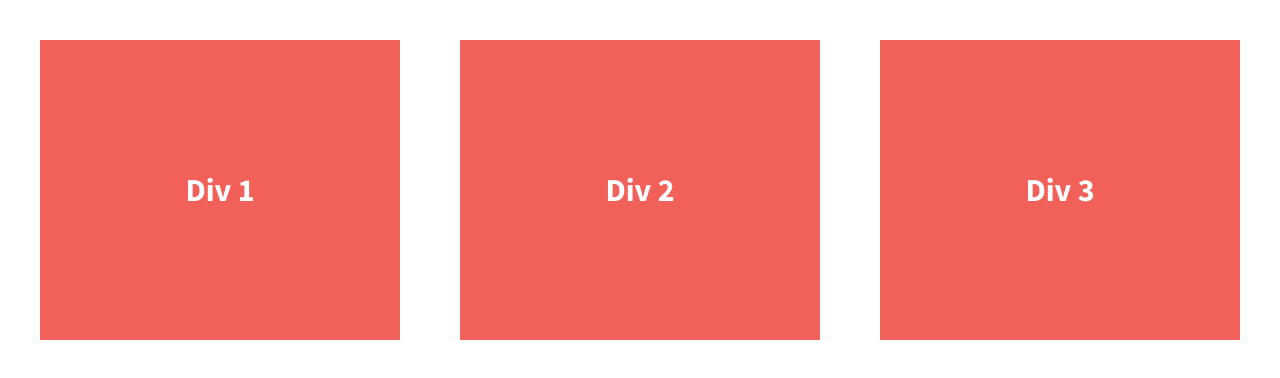
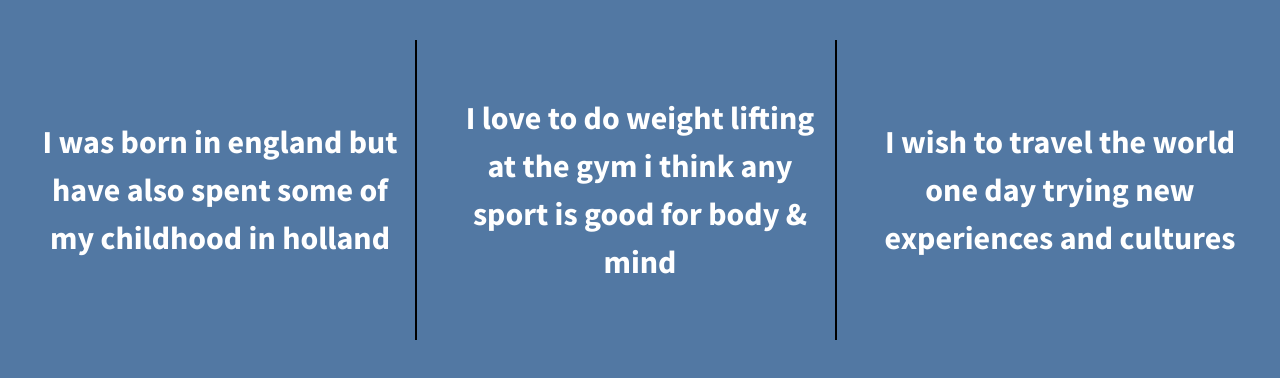
Before and after one commit to Dylanvanoevelen/divs-flexbox-starter, a plain HTML site: page index.html in a window 1280 px wide. Drawn offline with nearby package versions, Linux system fonts and the light colour scheme.

Commit message:
Added text to divs. Added background colour. Added border to div 1&2

```diff
--- a/css/main.css
+++ b/css/main.css
@@ -106,6 +106,7 @@ body {
   padding: 2em;
   font-size: 1.25em;
   height: 100%;
+  background-color: #5278a3;
 }
 
 .wrapper {
@@ -126,7 +127,15 @@ body {
   display: flex;
   width: 30%;
   align-items: center;
+  text-align: center;
+  background-color: #5278a3;
 
+}
+
+.div-1, .div-2 {
+
+    border-right: 2px solid black;
+    padding-right: 15px;
 }
 
 
--- a/index.html
+++ b/index.html
@@ -23,13 +23,13 @@
 
         <section class="wrapper">
             <div class="div-1">
-                Div 1
+                I was born in england but have also spent some of my childhood in holland
             </div>
             <div class="div-2">
-                Div 2
+                I love to do weight lifting at the gym i think any sport is good for body & mind
             </div>
             <div class="div-3">
-                Div 3
+                I wish to travel the world one day trying new experiences and cultures
             </div>
         </section>
 
```
